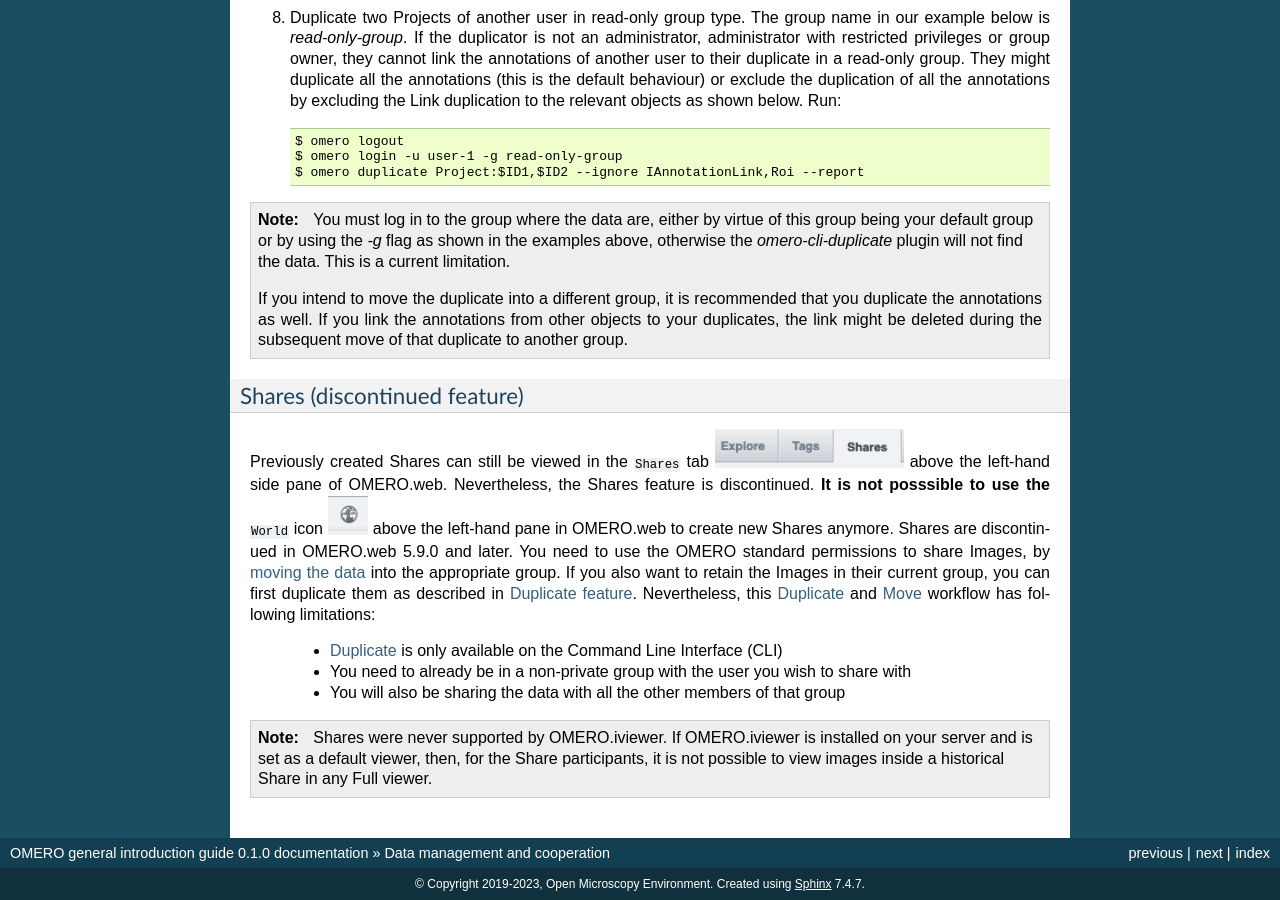
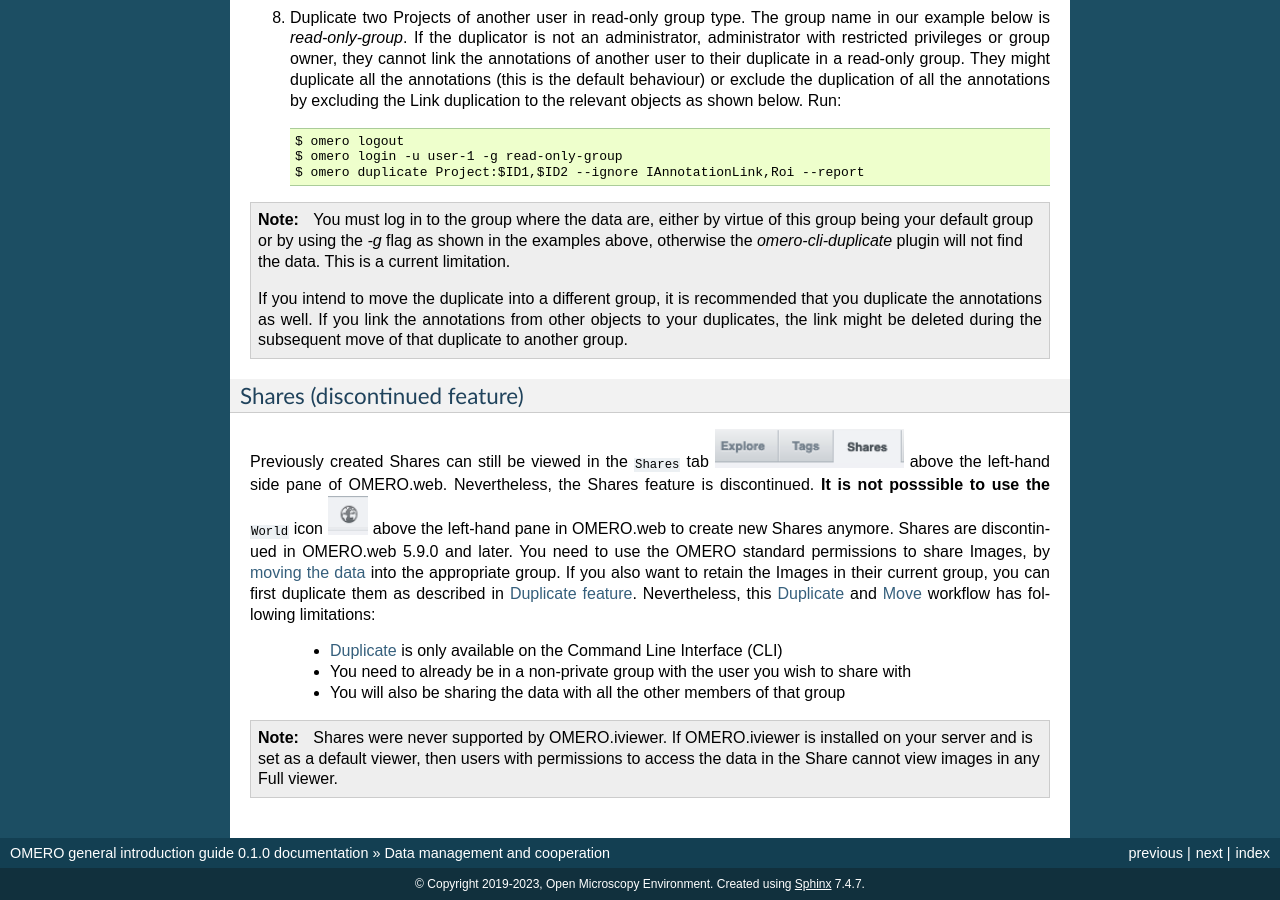
Before and after one commit to ome/omero-guide-introduction, a Sphinx documentation site: the page built from docs/data-management.rst, in a window 1280 px wide and 900 px high, scrolled down 10740 px. Built offline with Sphinx 7.4.7, drawn with Linux system fonts in a browser that asks for light colours.

Commit message:
Reformulate

```diff
--- a/docs/data-management.rst
+++ b/docs/data-management.rst
@@ -568,7 +568,7 @@
  - You will also be sharing the data with all the other members of that group
 
 .. note::
-    Shares were never supported by OMERO.iviewer. If OMERO.iviewer is installed on your server and is set as a default viewer, then, for the Share participants, it is not possible to view images inside a historical Share in any Full viewer.
+    Shares were never supported by OMERO.iviewer. If OMERO.iviewer is installed on your server and is set as a default viewer, then users with permissions to access the data in the Share cannot view images in any Full viewer.
 
 .. |image0| image:: images/management1.png
    :height: 3.4592in
```
